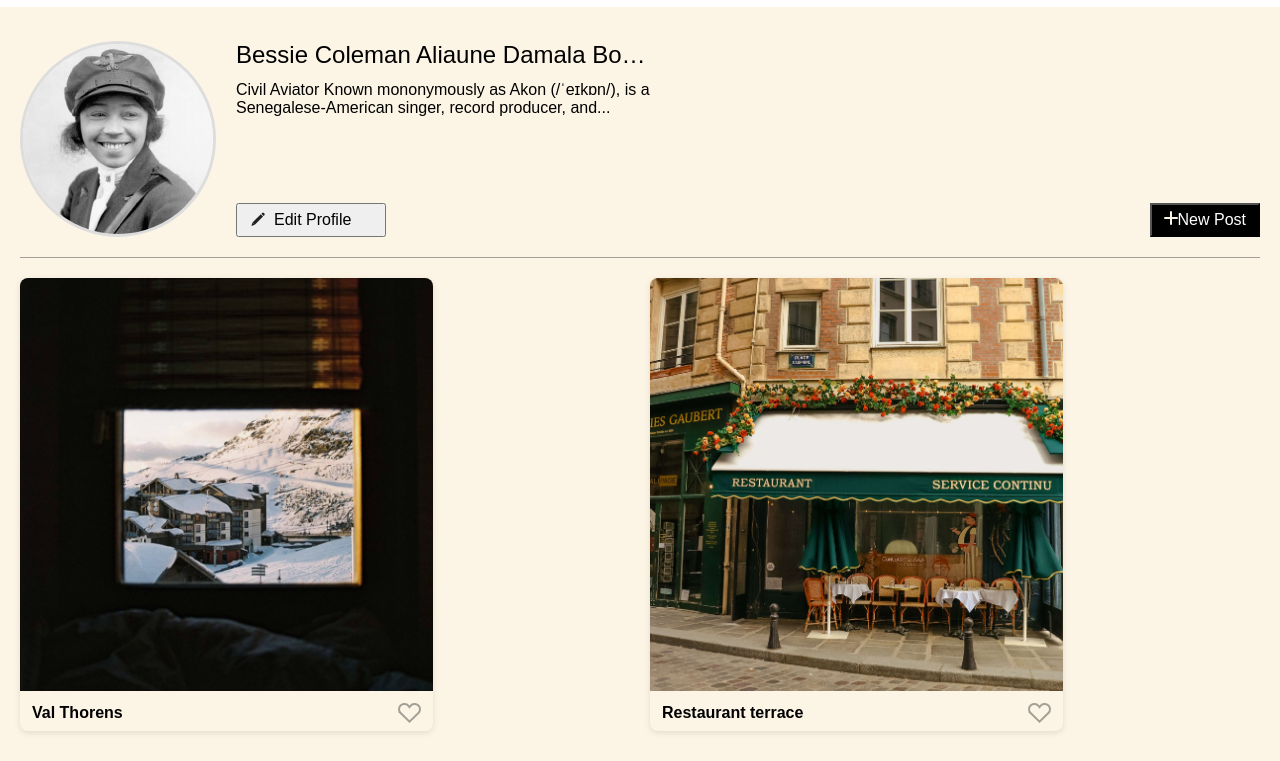
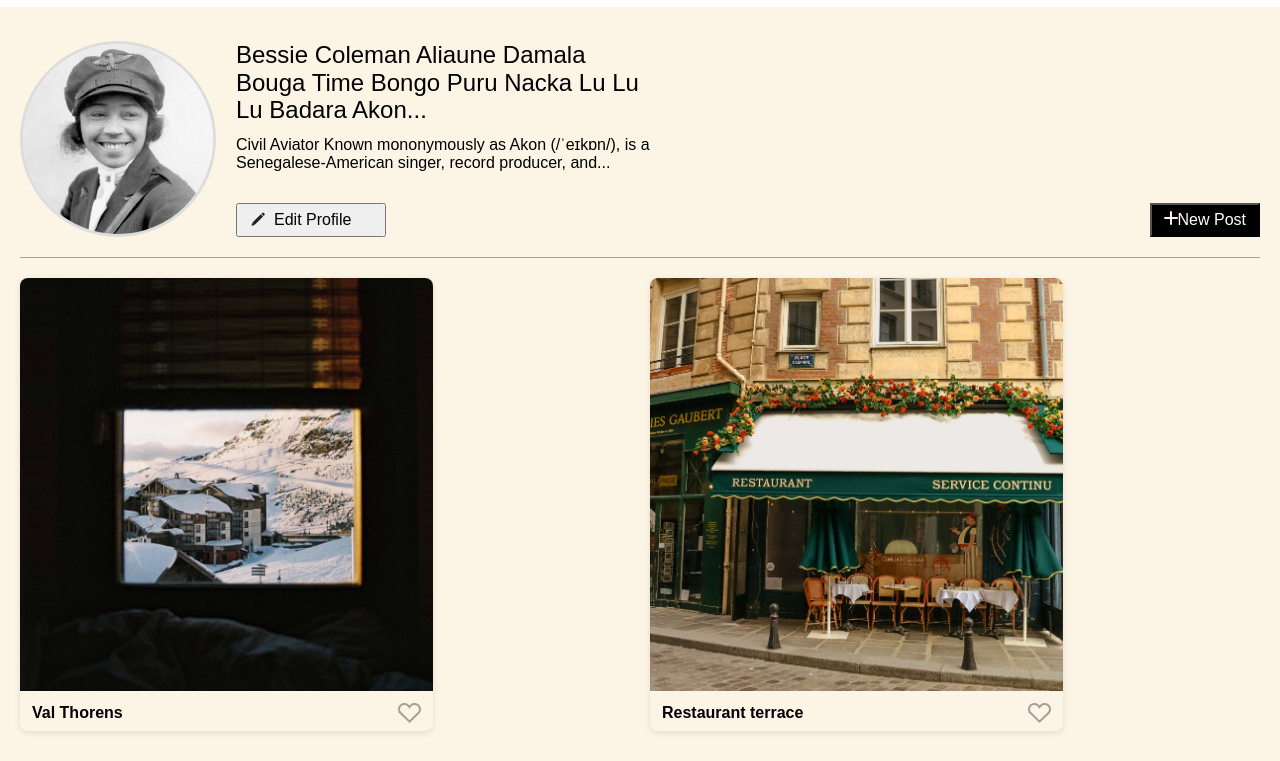
Before and after one commit to Hp1687/se_project_spots, a plain HTML site: page index.html in a window 1280 px wide. Shown: the part 39-800 px from the top of the page. Drawn offline with Linux system fonts and the light colour scheme.

Commit message:
fix: update prifile name

```diff
--- a/blocks/profile.css
+++ b/blocks/profile.css
@@ -22,8 +22,6 @@
   font-weight: 500;
   font-size: 24px;
   max-width: 420px;
-
-  white-space: nowrap; /* Single line only */
   overflow: hidden; /* Hide overflow */
   text-overflow: ellipsis; /* Add … */
 }
@@ -149,7 +147,6 @@
   font-size: 24px;
   max-width: 420px;
 
-  white-space: nowrap; /* Single line only */
   overflow: hidden; /* Hide overflow */
   text-overflow: ellipsis; /* Add … */
 }
@@ -158,7 +155,6 @@
 .profile__description {
   margin: 0;
   max-width: 420px;
-
   display: -webkit-box;
   -webkit-box-orient: vertical;
   -webkit-line-clamp: 3; /* Limit to 3 lines */
```
